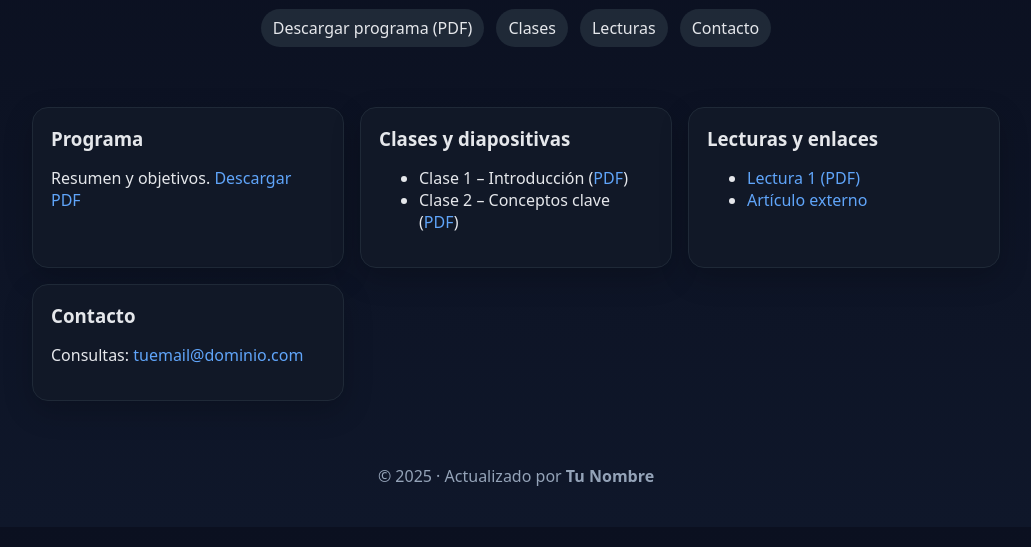
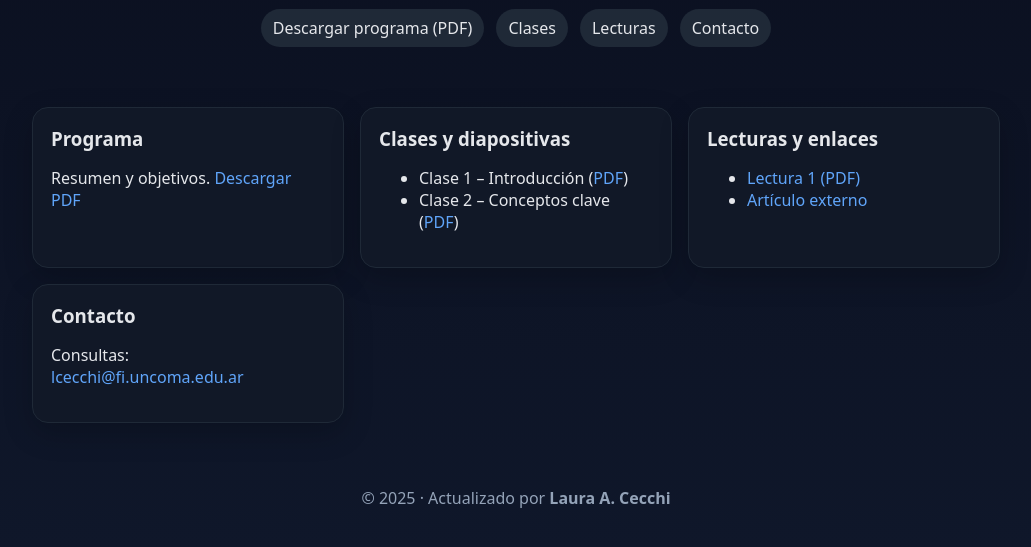
Before and after one commit to LauraCecchi/lauracecchiTMD, a plain HTML site: page index.html in a window 1280 px wide. Shown: the part 111-658 px from the top of the page, without its empty margins (124-1155 px from the left). Drawn offline with Linux system fonts and the light colour scheme.

Commit message:
Update index.html

```diff
--- a/index.html
+++ b/index.html
@@ -56,12 +56,12 @@
 
     <section id="contacto" class="card">
       <h3>Contacto</h3>
-      <p>Consultas: <a href="mailto:tuemail@dominio.com">tuemail@dominio.com</a></p>
+      <p>Consultas: <a href="mailto:lcecchi@fi.uncoma.edu.ar">lcecchi@fi.uncoma.edu.ar</a></p>
     </section>
   </main>
 
   <footer>
-    <p>© 2025 · Actualizado por <strong>Tu Nombre</strong></p>
+    <p>© 2025 · Actualizado por <strong>Laura A. Cecchi</strong></p>
   </footer>
 </body>
 </html>
```
